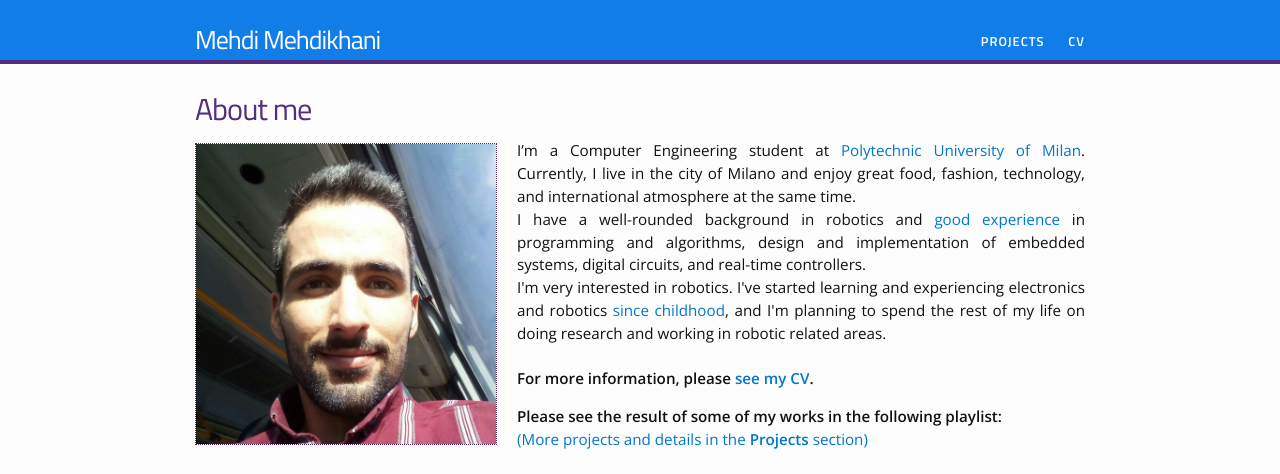
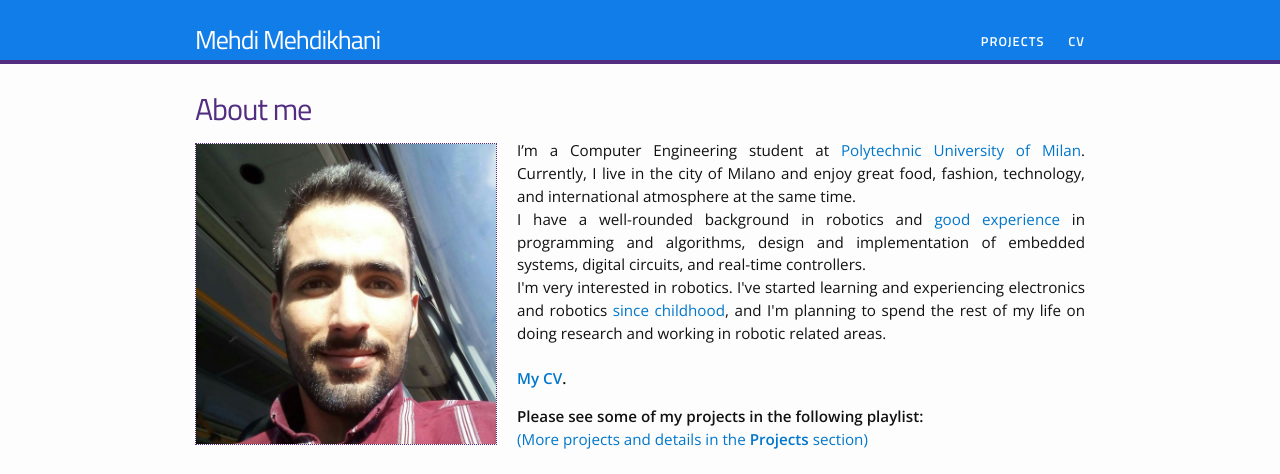
Before and after one commit to mehdierc/mehdierc.github.io, a Jekyll site: the page built from index.html, in a window 1280 px wide. Shown: the top 474 px of the page. Built offline with Jekyll 4.4.1, drawn with Linux system fonts in a browser that asks for light colours; nearby versions of some CDN libraries; comment, search, counter and statistics services are not loaded; grey boxes are pictures that could not be loaded.

Commit message:
a few minor modifications

```diff
--- a/index.html
+++ b/index.html
@@ -10,9 +10,9 @@ layout: default
     <br>I have a well-rounded background in robotics and <a href="/projects/">good experience</a> in programming and algorithms, design and implementation of embedded systems, digital circuits, and real-time controllers.
     <br>I'm very interested in robotics. I've started learning and experiencing electronics and robotics <a href="/projects/#bowling">since childhood</a>, and I'm planning to spend
      the rest of my life on doing research and working in robotic related areas.
-    <br><br> <b>For more information, please <a href="/cv">see my CV</a>.</b>
+    <br><br> <b><a href="/cv">My CV</a>.</b>
    </p>
-  <strong> Please see the result of some of my works in the following playlist:</strong><br><a href="/projects">(More projects and details in the <b>Projects</b> section)</a>
+  <strong> Please see some of my projects in the following playlist:</strong><br><a href="/projects">(More projects and details in the <b>Projects</b> section)</a>
   <br><br>
   <p align="center">
     <iframe width="560" height="315" src="https://www.youtube.com/embed/videoseries?list=PLInd2RCogBE9Pzsw0VFvju4rJQz5qwUTk" frameborder="0" allowfullscreen></iframe>
```
